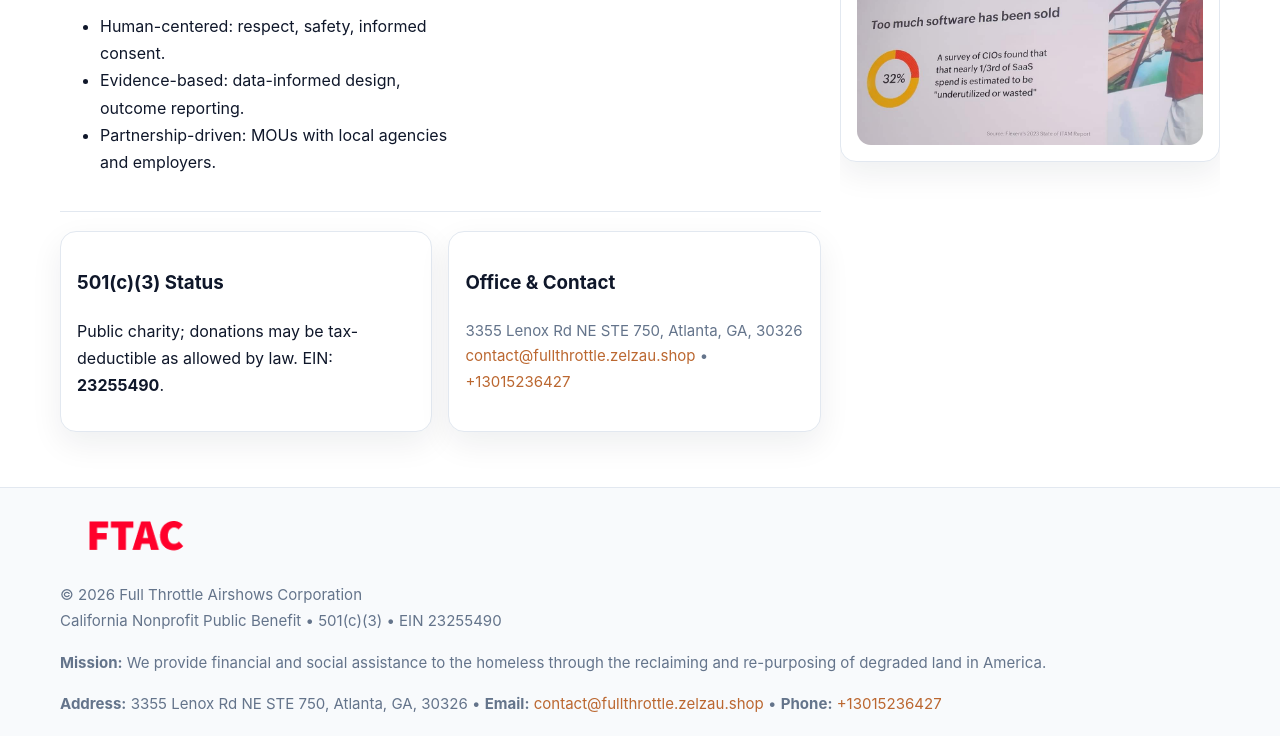
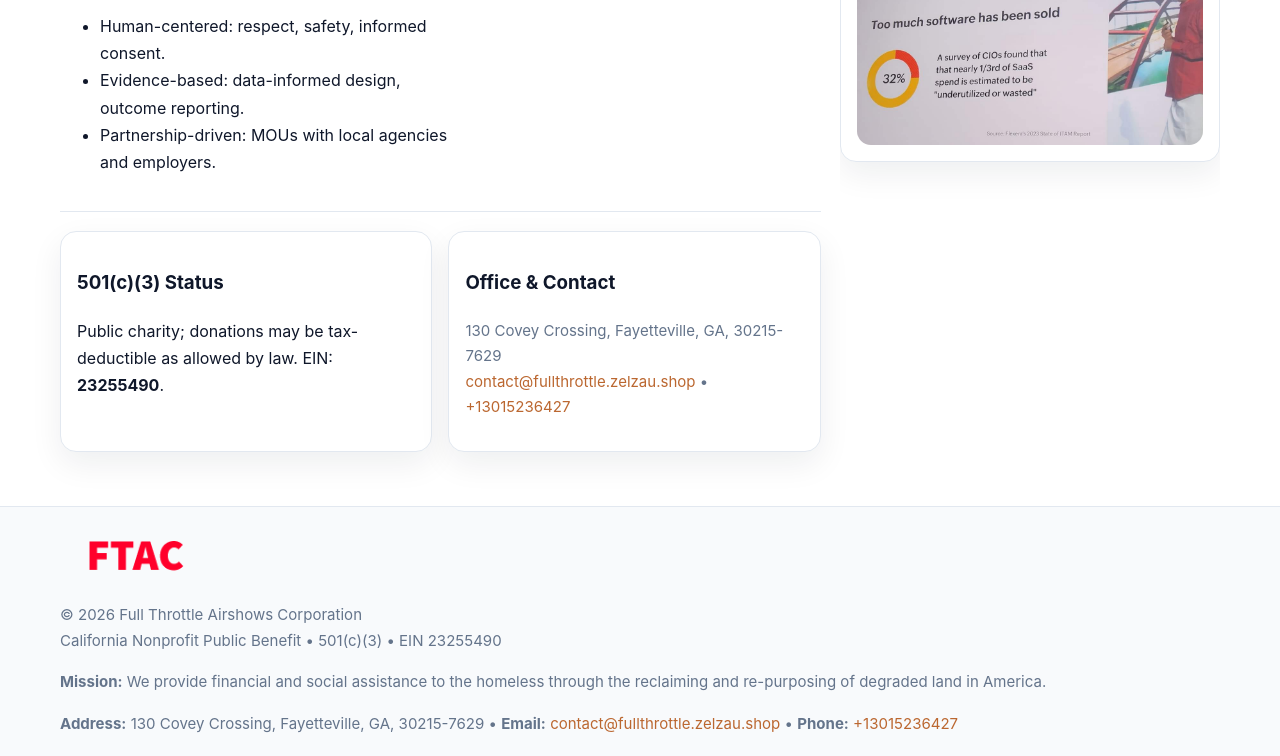
Before and after one commit to thuanbg111/full-throttle-airshows-corporation-5490, a plain HTML site: page about.html in a window 1280 px wide. Shown: the part 429-1185 px from the top of the page. Drawn offline with Linux system fonts and the light colour scheme.

Commit message:
Safe replace address only

```diff
--- a/about.html
+++ b/about.html
@@ -6,7 +6,7 @@
 <link rel="stylesheet" href="assets/styles.css"/><link rel="icon" href="images/logo.png">
 <meta name="data-ein" content="23255490"><meta name="data-name" content="Full Throttle Airshows Corporation">
 <meta name="data-email" content="contact@fullthrottle.zelzau.shop"><meta name="data-phone" content="+13015236427">
-<meta name="data-address" content="3355 Lenox Rd NE STE 750, Atlanta, GA, 30326"><meta name="data-map" content="3355+Lenox+Rd+NE+STE+750,+Atlanta,+GA,+30326">
+<meta name="data-address130 Covey Crossing, Fayetteville, GA, 30215-7629"><meta name="data-map" content="3355+Lenox+Rd+NE+STE+750,+Atlanta,+GA,+30326">
   <meta name="description" content="Our nonprofit strengthens the community with programs focused on community services, education, and direct relief.">
 </head>
 <body>
@@ -41,7 +41,7 @@
 
     <section class="section c73366d9481">
       <div class="c628f1ea3ba"><h3>501(c)(3) Status</h3><p>Public charity; donations may be tax-deductible as allowed by law. EIN: <strong>23255490</strong>.</p></div>
-      <div class="c628f1ea3ba"><h3>Office & Contact</h3><p class="small">3355 Lenox Rd NE STE 750, Atlanta, GA, 30326<br><a href="mailto:contact@fullthrottle.zelzau.shop">contact@fullthrottle.zelzau.shop</a> • <a href="tel:+13015236427">+13015236427</a></p></div>
+      <div class="c628f1ea3ba"><h3>Office & Contact</h3><p class="small">130 Covey Crossing, Fayetteville, GA, 30215-7629<br><a href="mailto:contact@fullthrottle.zelzau.shop">contact@fullthrottle.zelzau.shop</a> • <a href="tel:+13015236427">+13015236427</a></p></div>
     </section>
   </main>
 
@@ -56,7 +56,7 @@
   <div class="foot">
     <div><img src="images/logo.png" alt="" style="width:150px;margin-bottom:.5rem"><div class="small">© <span id="year"></span> Full Throttle Airshows Corporation</div><div class="small">California Nonprofit Public Benefit • 501(c)(3) • EIN 23255490</div></div>
     <div><div class="small"><strong>Mission:</strong> We provide financial and social assistance to the homeless through the reclaiming and re-purposing of degraded land in America.</div></div>
-    <div><div class="small"><strong>Address:</strong> 3355 Lenox Rd NE STE 750, Atlanta, GA, 30326 • <strong>Email:</strong> <a href="mailto:contact@fullthrottle.zelzau.shop">contact@fullthrottle.zelzau.shop</a> • <strong>Phone:</strong> <a href="tel:+13015236427">+13015236427</a></div></div>
+    <div><div class="small"><strong>Address:</strong> 130 Covey Crossing, Fayetteville, GA, 30215-7629 • <strong>Email:</strong> <a href="mailto:contact@fullthrottle.zelzau.shop">contact@fullthrottle.zelzau.shop</a> • <strong>Phone:</strong> <a href="tel:+13015236427">+13015236427</a></div></div>
   </div>
 </footer>
 
```
